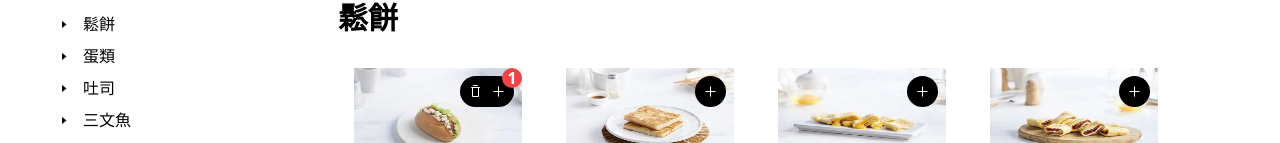
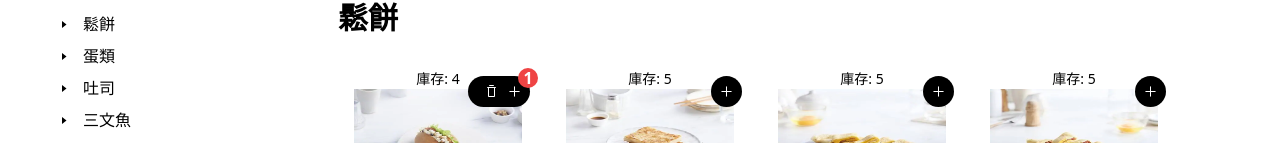
Before and after one commit to zoro0611/202309-ReactJS-SideProject_1, a Next.js app: page / in a window 1280 px wide. Both pictures are taken after a click on the icon 498 px from the left and 748 px from the top of the page. Shown: the part 657-800 px from the top of the page. Built offline with nearby package versions, Linux system fonts and the light colour scheme.

Commit message:
新增-顯示目前庫存數量

```diff
--- a/src/components/AddToCartButton/index.js
+++ b/src/components/AddToCartButton/index.js
@@ -1,21 +1,23 @@
 import { PlusIcon, TrashIcon } from "@radix-ui/react-icons"
 // import { useState } from "react"
 
-const AddCartButton = ({testId, count, onAdd, onRemove }) => {
+const AddCartButton = ({testId, count, stock, onAdd, onRemove }) => {
     const isAdd = count > 0
     //如果count > 0，
     return (
-        <div className="flex absolute top-6 right-6 p-2 bg-black rounded-full font-bold hover:bg-gray-700 cursor-pointer"
+        <div className="flex absolute top-6 right-2 p-2 bg-black rounded-full font-bold hover:bg-gray-700 cursor-pointer"
             data-testid={testId}
         >
 
             {
                 isAdd && (
-                    <div>
+                    <div className="flex items-center">
                         <span className="absolute -top-2 -right-2 bg-red-500 text-white rounded-full w-5 h-5 flex items-center justify-center select-none"
                             data-testid="count"
                         >{count}</span>
-                        <TrashIcon className="text-white mr-2" onClick={onRemove}
+
+
+                        <TrashIcon className="text-white mx-2" onClick={onRemove}
                             data-testid="removeIcon"
                         />
                     </div>
--- a/src/components/MenuCategoryItem/index.js
+++ b/src/components/MenuCategoryItem/index.js
@@ -7,6 +7,7 @@ import withStock from "@/core/stock/WithStock";
 const MenuCategoryItem = ({
         data,
         count,
+        stock,
         finished,
         handleAdd,
         handleRemove
@@ -15,13 +16,14 @@ const MenuCategoryItem = ({
     const keyId = `${data.id}-${data.title}` // '15-煙燻三文魚漢堡'
     return (
         <div className="w-[200px] p-4 mr-3 mb-10 relative  hover:shadow-xl cursor-pointer">
-
+            <div className=" flex items-center justify-center select-none text-[14px]"data-testid="stock">庫存: {stock}</div>
             <img className="w-full h-[100px] select-none" alt="itemImg" src={data.image} />
             {!finished && (
 					<AddCartButton
                     // data-testid={keyId}
                     testId = {keyId}
                     count={count}
+                    stock={stock}
                     onAdd={handleAdd}
                     onRemove={handleRemove}
                 />
--- a/src/core/stock/withStock.js
+++ b/src/core/stock/withStock.js
@@ -3,8 +3,7 @@ import useCart from "@/hooks/useCart";
 
 const withStock = (Component) => {
     const WithStockComponent = (props) => {
-        console.log(props)
-        const [stock, setStock] = useState(2);
+        const [stock, setStock] = useState(5);
         const { count, handleAdd, handleRemove } = useCart(props.data.id);
 
         const handleAddWithStock = (e) => {
@@ -26,6 +25,7 @@ const withStock = (Component) => {
                 {...props}
                 count={count}
                 finished={stock===0}
+                stock={stock}
                 handleAdd={handleAddWithStock}
                 handleRemove={handleRemoveWithStock}
             />
```
